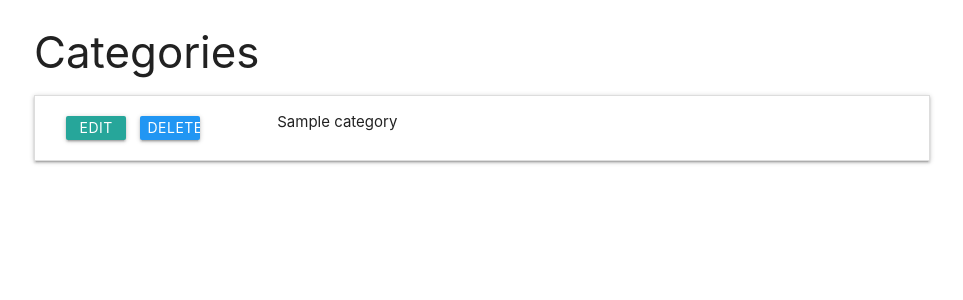
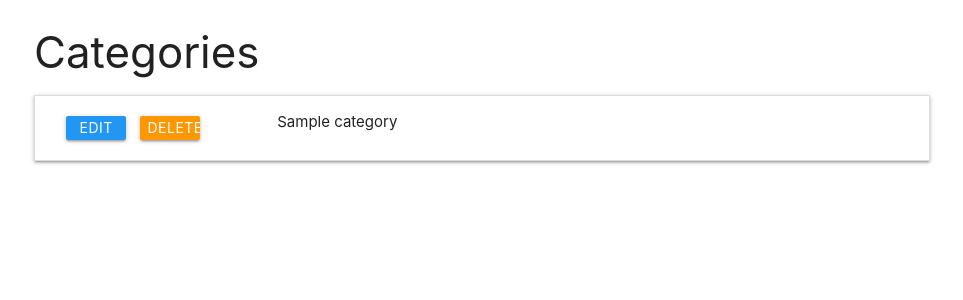
Before and after one commit to auxfuse/task-manager, a Flask app: page /get_categories in a window 1280 px wide. Shown: the top 300 px of the page, without its empty margins (158-1121 px from the left). Run offline with Flask 2, Linux system fonts and the light colour scheme; a database or web service that is not in the repository returns one stand-in record (values such as "Sample title"); some libraries are stand-ins or nearby versions.

Commit message:
Wired in delete Category button on categories.html with associated view and function in app.py

```diff
--- a/app.py
+++ b/app.py
@@ -89,6 +89,12 @@ def update_category(category_id):
     return redirect(url_for('get_categories'))
 
 
+@app.route('/delete_category/<category_id>')
+def delete_category(category_id):
+    mongo.db.categories.remove({'_id': ObjectId(category_id)})
+    return redirect(url_for('get_categories'))
+
+
 if __name__ == "__main__":
     app.run(host=os.environ.get('IP'),
             port=os.environ.get('PORT'),
--- a/templates/categories.html
+++ b/templates/categories.html
@@ -9,8 +9,8 @@
                 <div class="row">
                     <div class="collapsible-header">
                         <div class="col s3">
-                            <a href="{{url_for('edit_category', category_id=category._id)}}" class="waves-effect waves-light btn btn_small">Edit</a>
-                            <a href="" class="waves-effect waves-light btn btn_small blue">Delete</a>
+                            <a href="{{url_for('edit_category', category_id=category._id)}}" class="waves-effect waves-light btn btn_small blue">Edit</a>
+                            <a href="{{url_for('delete_category', category_id=category._id)}}" class="waves-effect waves-light btn btn_small orange">Delete</a>
                         </div>
                         <div class="col s9">
                             <div class="category_header">{{category.category_name}}</div>
```
